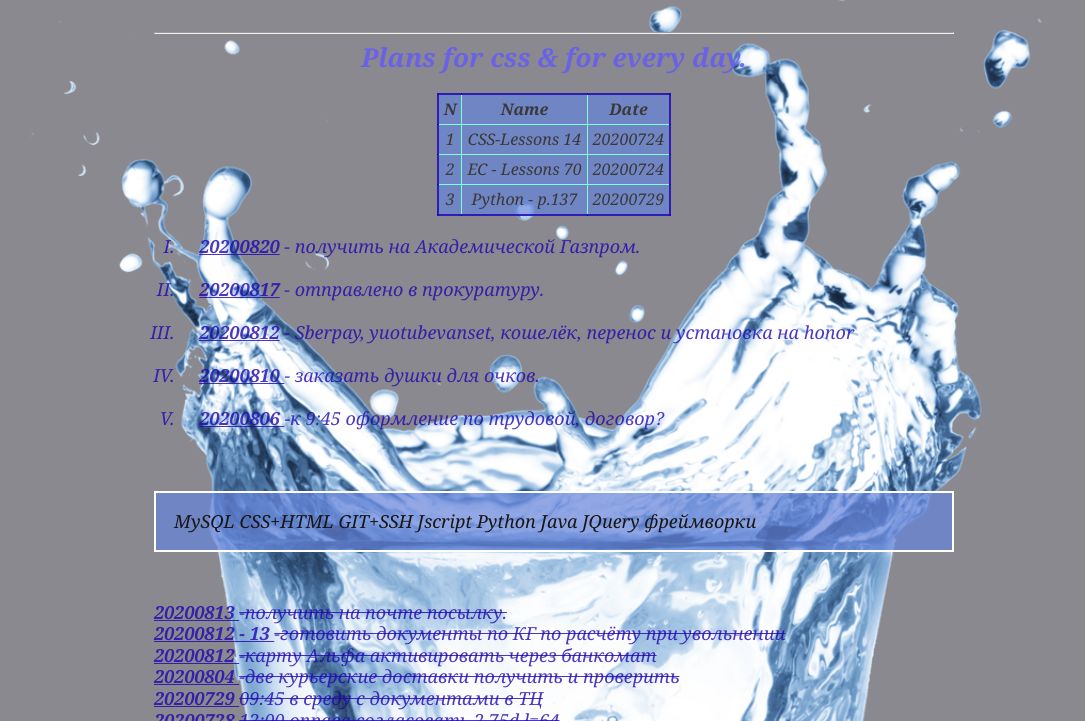
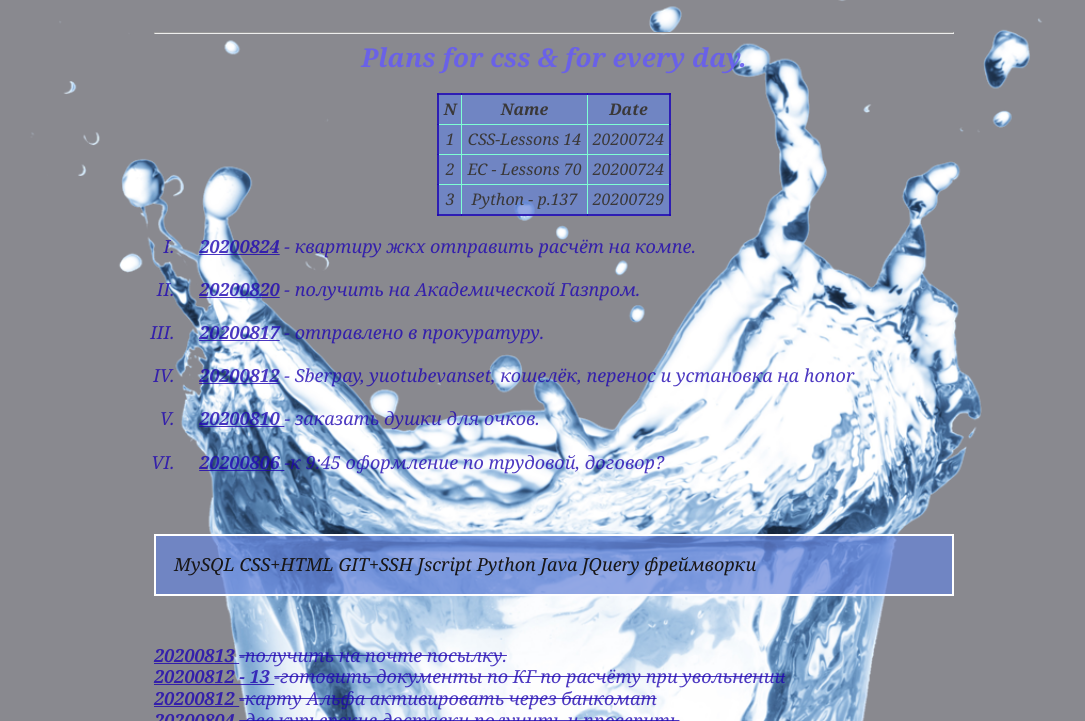
Before and after one commit to YurioMan/YurioMan.github.io, a plain HTML site: page index.html in a window 1280 px wide. Shown: the part 79-800 px from the top of the page, without its empty margins (86-1171 px from the left). Drawn offline with Linux system fonts and the light colour scheme.

Commit message:
202008230640

```diff
--- a/index.html
+++ b/index.html
@@ -43,6 +43,10 @@
 
 
     <ol>
+
+      <li><strong><u> 20200824</u></strong> - квартиру жкх отправить расчёт на компе. </li><br>
+
+
       <li><strong><u> 20200820</u></strong> - получить на Академической Газпром. </li><br>
 
       <li><strong><u> 20200817</u></strong> - отправлено в прокурaтуру. </li><br>
```
